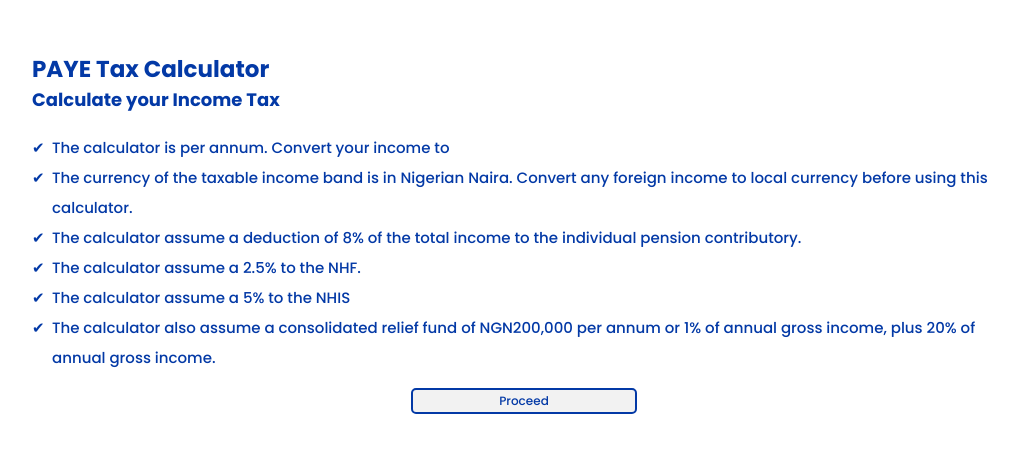
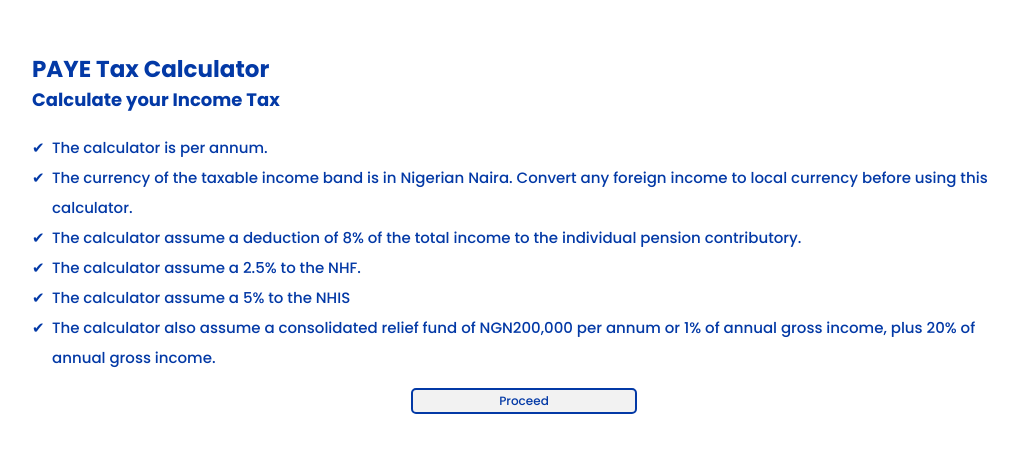
Before and after one commit to arehtunde/tax-calculator, a plain HTML site: page index.html in a window 1280 px wide. Shown: the part 167-620 px from the top of the page, without its empty margins (116-1134 px from the left). Drawn offline with Linux system fonts and the light colour scheme.

Commit message:
update instruction

```diff
--- a/index.html
+++ b/index.html
@@ -18,7 +18,7 @@
 
       <div class="instruction">
         <ul>
-          <li>The calculator is per annum. Convert your income to </li>
+          <li>The calculator is per annum.</li>
           <li>The currency of the taxable income band is in Nigerian Naira. Convert any foreign income to local currency before using this calculator.</li>
           <li>The calculator assume a deduction of 8% of the total income to the individual pension contributory.</li>
           <li>The calculator assume a 2.5% to the NHF.</li>
```
